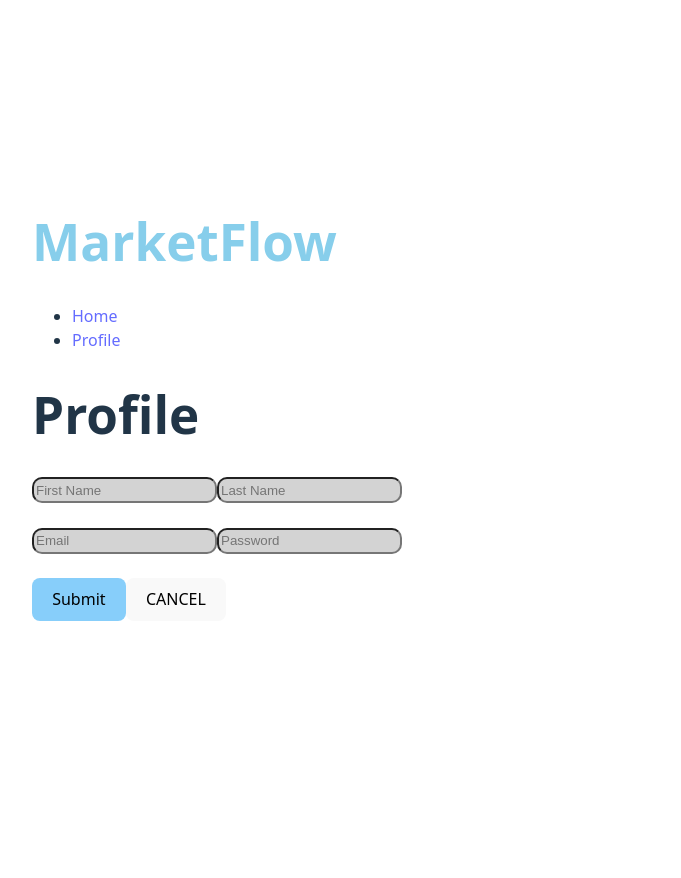
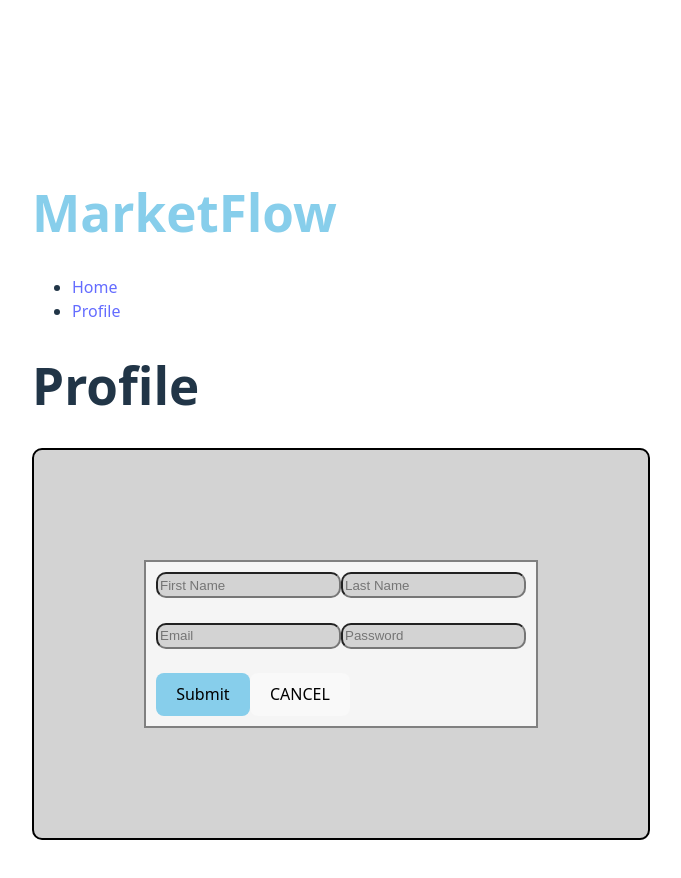
Before and after one commit to HarrySIV/MarketFlow, a React (Vite) app in the folder app/: page /profile in a window 1280 px wide. Both pictures are taken after a click on the button "edit". Shown: the top 878 px of the page, without its empty margins (118-799 px from the left). Before the commit the page ends 800 px from the top, so only its background shows below. Built offline with nearby package versions, Linux system fonts and the light colour scheme.

Commit message:
Updated styling for profile page. had issue with aidens buttons

```diff
--- a/app/src/pages/Profile.tsx
+++ b/app/src/pages/Profile.tsx
@@ -43,14 +43,14 @@ export const Profile = () => {
       console.error('Account failed to update', err);
     }
   };
-  return (
+return (
     <>
       <h1>Profile</h1>
-      <div>
+      <div className="maincontainer">
         {isEditing ? (
-          <form onSubmit={handleSubmit} className="form">
+          <form onSubmit={handleSubmit} className="profilecontainer">
             <input
-              className="createtextbox"
+              className="profiletextbox"
               type="text"
               placeholder="First Name"
               defaultValue={accountInfo.accountInfo.firstName || undefined}
@@ -58,7 +58,7 @@ export const Profile = () => {
               required
             />
             <input
-              className="createtextbox"
+              className="profiletextbox"
               type="text"
               placeholder="Last Name"
               defaultValue={accountInfo.accountInfo.lastName || undefined}
@@ -68,7 +68,7 @@ export const Profile = () => {
             <br></br>
             <br></br>
             <input
-              className="createtextbox"
+              className="profiletextbox"
               type="email"
               placeholder="Email"
               defaultValue={accountInfo.accountInfo.email || undefined}
@@ -76,7 +76,7 @@ export const Profile = () => {
               required
             />
             <input
-              className="createtextbox"
+              className="profiletextbox"
               type="password"
               placeholder="Password"
               ref={passwordRef as Ref<HTMLInputElement>}
@@ -84,18 +84,19 @@ export const Profile = () => {
             />
             <br></br>
             <br></br>
-            <button className="accountbutton" type="submit">
+            <button className="button" type="submit">
               Submit
             </button>
-            <Button name="CANCEL" onClick={() => setIsEditing(false)} />
+            <Button className="button" name="CANCEL" onClick={() => setIsEditing(false)} />
           </form>
         ) : (
           <>
-            <Button name="edit" onClick={() => setIsEditing(true)} />
+
             <h3>First Name: {accountInfo?.accountInfo?.firstName}</h3>
             <h3>Last Name: {accountInfo?.accountInfo?.lastName}</h3>
             <h3>E-mail: {accountInfo?.accountInfo?.email}</h3>
-          </>
+          <Button className="button" name="edit" onClick={() => setIsEditing(true)} />
+            </>
         )}
       </div>
     </>
--- a/app/src/pages/css/Profile.css
+++ b/app/src/pages/css/Profile.css
@@ -1,3 +1,37 @@
 h3 {
   color: black;
 }
+.maincontainer {
+    border: 2px solid black;
+    padding: 100px;
+    border-radius: 10px;
+    background-color: lightgrey;
+}
+
+.profilecontainer {
+    width: auto;
+    height: auto;
+    background-color: whitesmoke;
+    border: 2px solid gray;
+    padding: 10px;
+    margin: 10px;
+}
+
+.profiletextbox {
+          border-radius: 10px;
+       height: 20px;
+       background-color: lightgrey;
+}
+
+.textcolor {
+    color: skyblue;
+}
+
+.button {
+    background-color: skyblue;
+}
+
+.profile-label {
+    font-weight: bold;
+    color: skyblue;
+}
```
